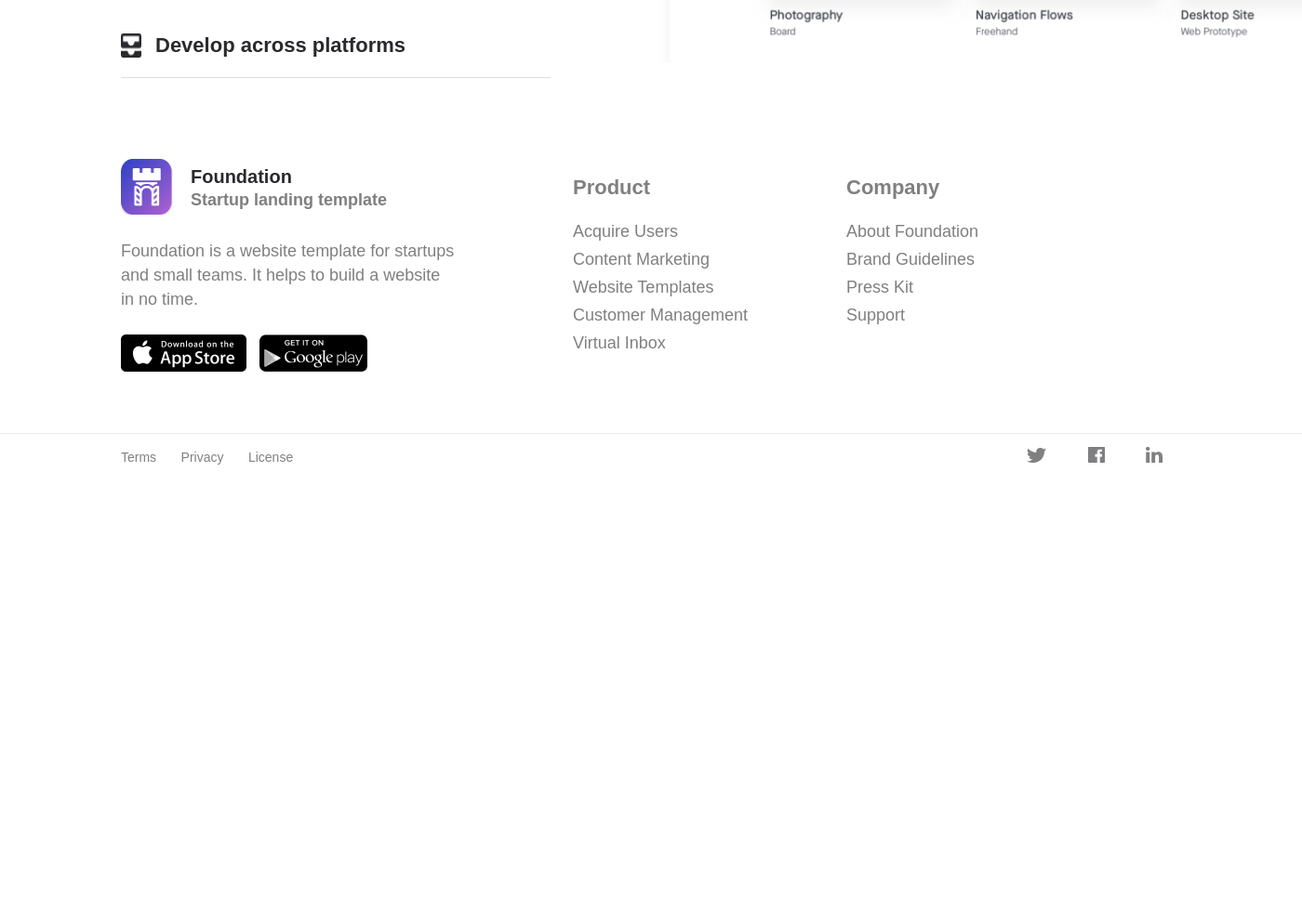
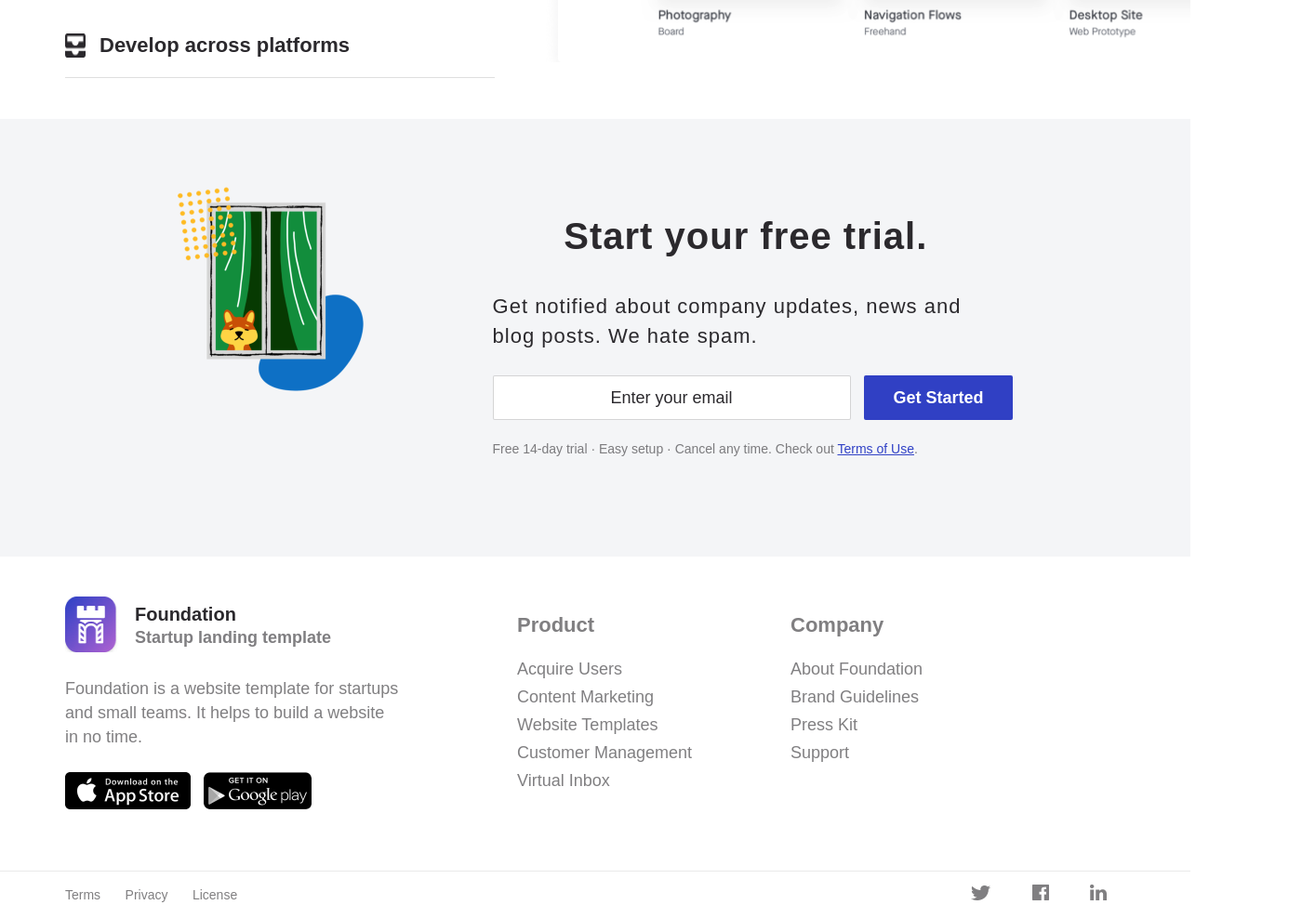
Before and after one commit to StacyBukhtiyarova/Project-Foundation, a plain HTML site: page index.html in a window 1280 px wide. Shown: the part 1770-2758 px from the top of the page at 93% size, 1400 px wide, since content can reach past the window. Before the commit the page ends 2287 px from the top, so only its background shows below. Drawn offline with nearby package versions, Linux system fonts and the light colour scheme; files whose address does not match are found by name.

Commit message:
added section order

```diff
--- a/index.html
+++ b/index.html
@@ -204,6 +204,16 @@
           src="./images/features/screen.png"
           alt="screen" />
       </section>
+      <section class="order">
+        <img class="order__illustration" src="./images/order-picture.png" alt="The window">
+       <div class="order__details">
+         <h3 class="order__title">Start your free trial.</h3>
+        <p class="order__text">Get notified about company updates, news and blog posts. We hate spam.</p>
+        <input class="order__email" type="email" placeholder="Enter your email">
+        <button class="action__button order__button">Get Started</button>
+        <p class="order__terms">Free 14-day trial · Easy setup · Cancel any time. Check out <a href="#" class="order__link">Terms of Use</a>.</p>
+       </div>
+      </section>
       <footer class="footer">
         <div class="footer-nav">
           <div class="about-company">
--- a/styles/breakpoints.scss
+++ b/styles/breakpoints.scss
@@ -1,11 +1,13 @@
 $large: 400px;
+$mobile: 399px;
 @mixin for-large-up {
-  @media screen and (min-width: $large) {
+  @media screen and (min-width: $large)
+   {
     @content;
   }
 }
 @mixin for-large-down {
-  @media screen and (max-width: 399px) {
+  @media screen and (max-width: $mobile) {
     @content;
   }
 }
--- a/styles/header.scss
+++ b/styles/header.scss
@@ -50,6 +50,7 @@
   font-size: 18px;
   font-weight: 700;
   border: none;
+
 }
 
 .nav {
--- a/styles/index.scss
+++ b/styles/index.scss
@@ -12,7 +12,7 @@ HTML {
 }
 @media screen and (min-width: 400px) {
   .page {
-    width: 1400px;
+   max-width: 1400px;
     margin: auto;
     min-height: 100vh;
     display: flex;
--- /dev/null
+++ b/styles/order.scss
@@ -0,0 +1,95 @@
+.order {
+  background-color: #f4f5f7;
+  @include for-large-up {
+    padding-top: 73px;
+    display: flex;
+    justify-content: center;
+    align-items: flex-start;
+  }
+  &__illustration {
+    margin: 50px 60px 0 60px;
+    max-width: 200px;
+    height: 220px;
+    @include for-large-up {
+      margin: 0;
+      max-width: 269.41px;
+      margin-right: 123.59px;
+    }
+  }
+
+  &__title {
+    font-weight: 700;
+    font-size: 40px;
+    line-height: 40px;
+    text-align: center;
+    letter-spacing: 1px;
+    color: #2b292d;
+    @include for-large-up {
+     margin-top: 33px;
+    }
+  }
+  &__text {
+    margin-top: 18px;
+    font-size: 22px;
+    line-height: 32px;
+    width: 290px;
+    color: #2b292d;
+    letter-spacing: 1px;
+    padding-left: 15px;
+    margin-bottom: 0px;
+    @include for-large-up {
+      margin-top: 12px;
+      width: 555px;
+    }
+  }
+  &__email {
+    font-size: 18px;
+    line-height: 13px;
+    text-align: center;
+    background: #ffffff;
+    border: 1px solid rgba(43, 41, 45, 0.2);
+    border-radius: 2px;
+    height: 48px;
+    width: 290px;
+    margin: 40px 15px 0px 15px;
+    &::placeholder {
+      color: rgba(43, 41, 45, 1);
+    }
+    @include for-large-up {
+      margin-top: 26px;
+      width: 385px;
+      margin-right: 10px;
+      flex-shrink: 0;
+    }
+  }
+  &__button {
+    margin: 12px 15px 0px 15px;
+
+    border-radius: 2px;
+    font-weight: 700;
+    font-size: 18px;
+    line-height: 13px;
+    text-align: center;
+    color: #ffffff;
+    @include for-large-up {
+      margin: 0;
+    }
+    @include for-large-down {
+      flex-shrink: 0;
+    }
+  }
+  &__terms {
+    padding: 10px 15px 50px 15px;
+    font-size: 14px;
+    line-height: 22px;
+    color: rgba(43, 41, 45, 0.6);
+    @include for-large-up {
+      margin-top: 10px;
+      margin-bottom: 0;
+      padding-bottom: 105px;
+    }
+  }
+  &__link {
+    color: #3142c6;
+  }
+}
--- a/styles/styles.scss
+++ b/styles/styles.scss
@@ -1,4 +1,4 @@
-@import 'variables.scss';
+@import "variables.scss";
 @import "breakpoints.scss";
 @import "index.scss";
 @import "about.scss";
@@ -8,3 +8,4 @@
 @import "header.scss";
 @import "headline.scss";
 @import "tips";
+@import "order.scss";
```
Also changed, not shown: images/order-picture.png (added), styles/styles.css, 1 other file.
